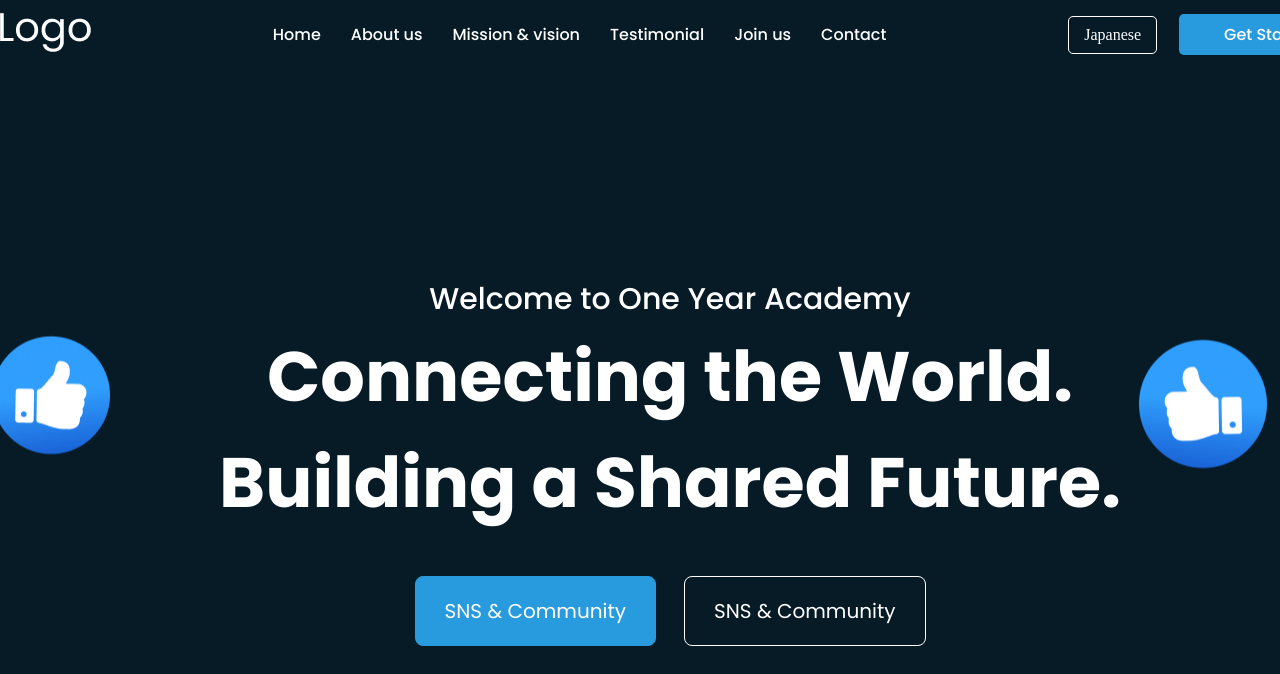
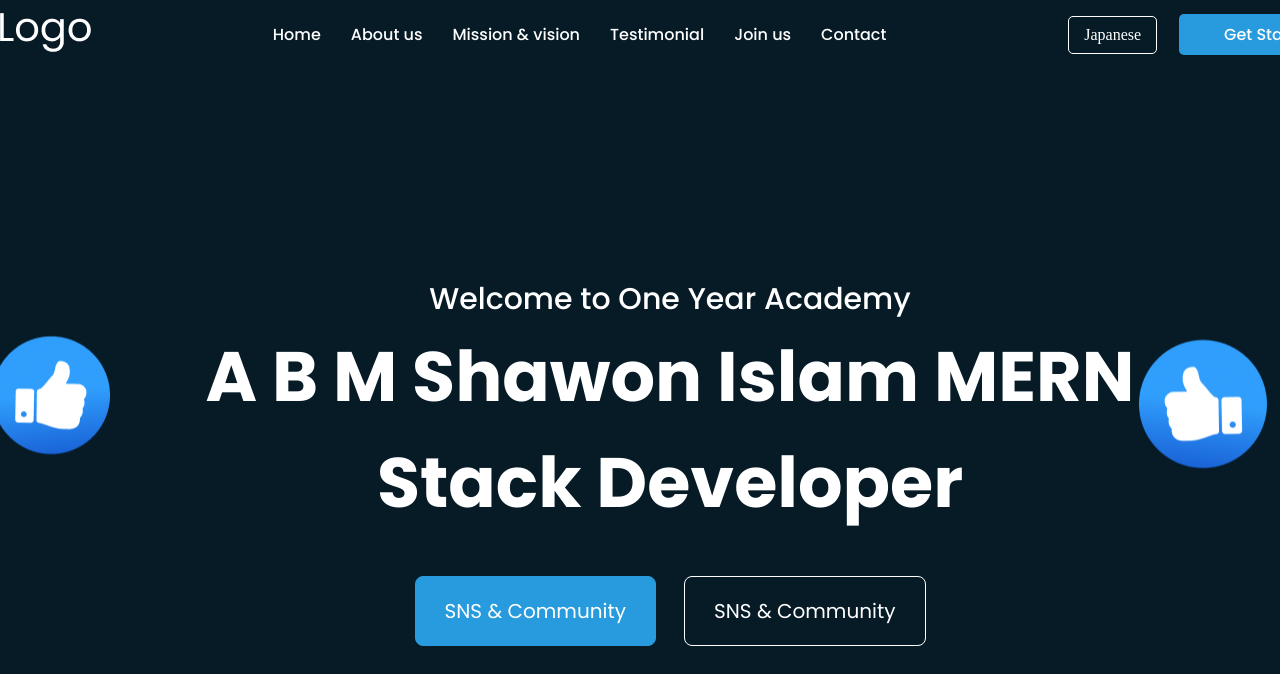
Before and after one commit to ABMshawonislam-dev/Project-1, a plain HTML site: page index.html in a window 1280 px wide. Shown: the top 674 px of the page. Drawn offline with Linux system fonts and the light colour scheme.

Commit message:
Change banner heading

```diff
--- a/index.html
+++ b/index.html
@@ -55,7 +55,7 @@
                 <img class="emoji" src="images/bannerimg.png" alt="bannerimg">
             </div>
             <p class="poppins-medium para">Welcome to One Year Academy</p>
-            <h1 class="poppins-bold">Connecting the World. Building a Shared Future.</h1>
+            <h1 class="poppins-bold">A B M Shawon Islam MERN Stack Developer</h1>
             <a href="#" class="sns poppins-regular">SNS & Community</a>
 
             <a href="#" class="member poppins-regular">SNS & Community</a>
```
